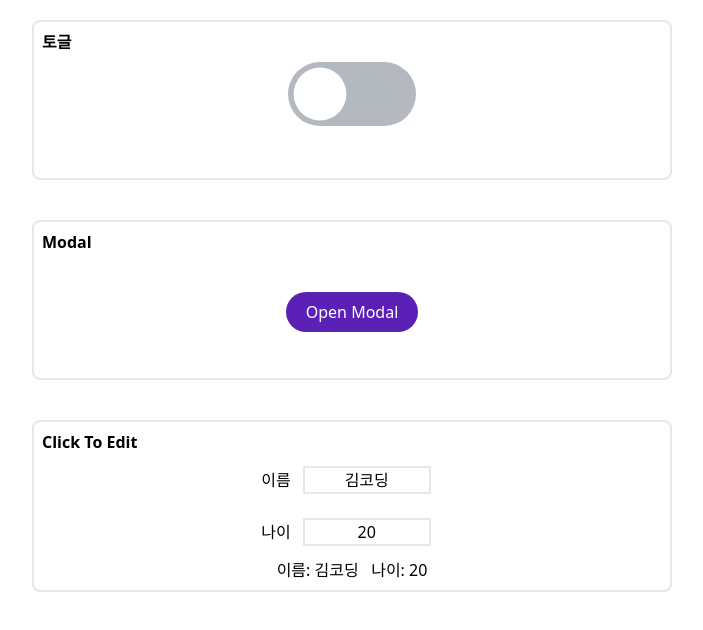
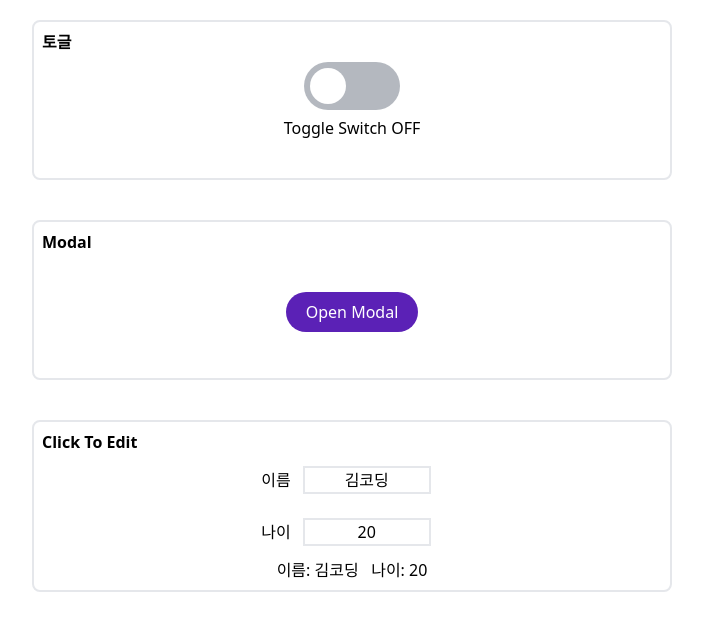
Before and after one commit to zeromountain/wanted_pre_onboarding, a React (Create React App) app in the folder custom-component/: page / in a window 1280 px wide. Shown: the top 630 px of the page, without its empty margins (288-991 px from the left). Built offline with nearby package versions, Linux system fonts and the light colour scheme; the HTML template or start-up script is replaced by a standard one.

Commit message:
:sparkles: feature: add text content about Toggle

```diff
--- a/custom-component/src/App.css
+++ b/custom-component/src/App.css
@@ -5,9 +5,9 @@
 @layer components {
   #toggle-switch::after {
     content: '';
-    @apply h-12 w-12 rounded-full bg-white absolute m-2 transform scale-110 transition duration-200;
+    @apply h-9 w-9 rounded-full bg-white absolute m-1.5 transform transition duration-200;
   }
   #toggle-switch:checked::after {
-    @apply transform scale-110 translate-x-16;
+    @apply transform translate-x-12;
   }
 }
--- a/custom-component/src/components/Toggle.js
+++ b/custom-component/src/components/Toggle.js
@@ -1,17 +1,25 @@
-import React from 'react';
+import React, { useState } from 'react';
 
 const Toggle = () => {
+  const [on, setOn] = useState(false);
+
+  const handleCheckboxClick = () => {
+    setOn((prev) => !prev);
+  };
+
   return (
     <div className='flex flex-col border-2 w-1/2 mx-auto rounded-lg p-2 h-40 mb-10'>
       <h2 className='font-bold'>토글</h2>
-      <div className='flex justify-center items-center my-2'>
+      <div className='flex flex-col justify-center items-center my-2'>
         <label htmlFor='toggle-switch'>
           <input
             type='checkbox'
             id='toggle-switch'
-            className='cursor-pointer h-16 w-32 rounded-full appearance-none bg-gray-500 bg-opacity-50 checked:bg-violet-800 transition duration-200 '
+            className='cursor-pointer h-12 w-24 rounded-full appearance-none bg-gray-500 bg-opacity-50 checked:bg-violet-800 transition duration-200 '
+            onClick={handleCheckboxClick}
           />
         </label>
+        <span>Toggle Switch {on ? 'ON' : 'OFF'}</span>
       </div>
     </div>
   );
```
